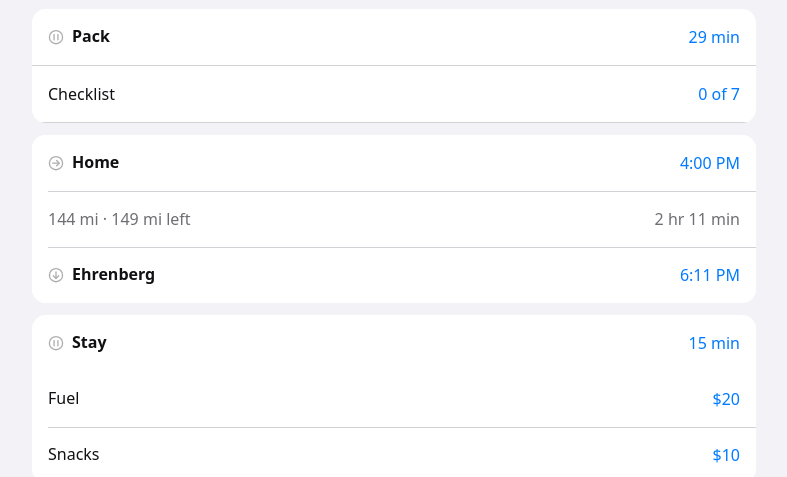
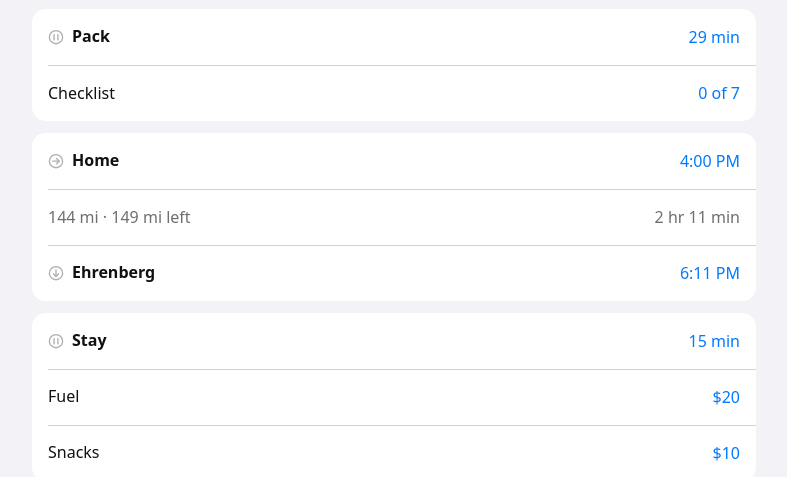
Before and after one commit to BabeDrums/babel-trip, a plain HTML site: page index.html in a window 1280 px wide. Shown: the part 941-1418 px from the top of the page, 246-1033 px from the left. Drawn offline with Linux system fonts and the light colour scheme.

Commit message:
Fix reordered Stay dividers and checklist interaction

```diff
--- a/index.html
+++ b/index.html
@@ -39,7 +39,17 @@
 #babel-trip-current .resetBar button{font:inherit;font-weight:400;color:var(--secondary);background:transparent;border:0;min-height:44px;padding:0 16px;cursor:pointer}
 #babel-trip-current .resetBar button:focus-visible{outline:2px solid var(--blue);border-radius:8px}
 #babel-trip-current .day[id]{scroll-margin-top:12px}
-#homePacking{border-block:1px solid var(--separator);padding-inline:16px}#homePacking summary{display:flex;align-items:center;justify-content:space-between;min-height:56px;list-style:none;cursor:pointer}#homePacking summary::-webkit-details-marker{display:none}#homePacking label{display:flex;align-items:center;gap:10px;min-height:44px;cursor:pointer}#homePacking input{accent-color:var(--blue)}
+#homePacking{position:relative;border:0;padding-inline:16px}
+#homePacking:before{content:'';position:absolute;left:16px;right:0;top:0;height:1px;background:var(--separator)}
+#homePacking summary{display:flex;align-items:center;justify-content:space-between;min-height:56px;list-style:none;cursor:pointer;-webkit-tap-highlight-color:transparent;-webkit-user-select:none;user-select:none;touch-action:manipulation;background:transparent;outline:none}
+#homePacking summary::-webkit-details-marker{display:none}
+#homePacking summary:active{background:transparent}
+#homePacking summary:focus{outline:none}
+#homePacking summary:focus-visible{outline:2px solid var(--blue);outline-offset:-2px;border-radius:10px}
+#homePacking[open] summary:after{content:'';position:absolute;left:16px;right:0;top:56px;height:1px;background:var(--separator)}
+#homePacking label{display:flex;align-items:center;gap:10px;min-height:44px;cursor:pointer;-webkit-tap-highlight-color:transparent}
+#homePacking label+label{border-top:1px solid var(--separator)}
+#homePacking input{accent-color:var(--blue)}
 #restaurantCostText.coveredPrice{color:inherit}
 </style>
 
@@ -251,7 +261,7 @@
 
 
 <div id="resetBar" class="resetBar hidden"><button id="resetTimings" type="button" title="Restore arrival and departure estimates without changing durations or costs" aria-label="Reset edited arrival and departure clocks">Reset clocks</button></div>
-<div class="buildVersion" aria-label="Babel Trip version">v1.7.40</div>
+<div class="buildVersion" aria-label="Babel Trip version">v1.7.41</div>
 <script>
 (function(){
   var r=document.getElementById('babel-trip-current'); if(!r||r.dataset.ready)return; r.dataset.ready='1';
@@ -462,6 +472,16 @@
     var label=row&&row.querySelector('.label');
     return label?label.textContent.replace(/\s+/g,' ').trim():'';
   }
+  function refreshActivityFirstRows(){
+    allNodes('.travelActivityFirst').forEach(function(row){row.classList.remove('travelActivityFirst')});
+    allNodes('.stopGroup:not(.travelVacated)').forEach(function(group){
+      if(!isRouteVisible(group))return;
+      var first=Array.from(group.children).find(function(child){
+        return child.classList.contains('row')&&!child.classList.contains('hidden');
+      });
+      if(first)first.classList.add('travelActivityFirst');
+    });
+  }
   function normalizeActivityOrder(){
     allNodes('.flowStack,.journeyBranch').forEach(function(parent){
       if(!isRouteVisible(parent))return;
@@ -506,6 +526,7 @@
         i=j;
       }
     });
+    refreshActivityFirstRows();
   }
   function buildTravelCards(){
     var legs=allNodes('.travelLeg[data-car-miles]').filter(isRouteVisible);
```
